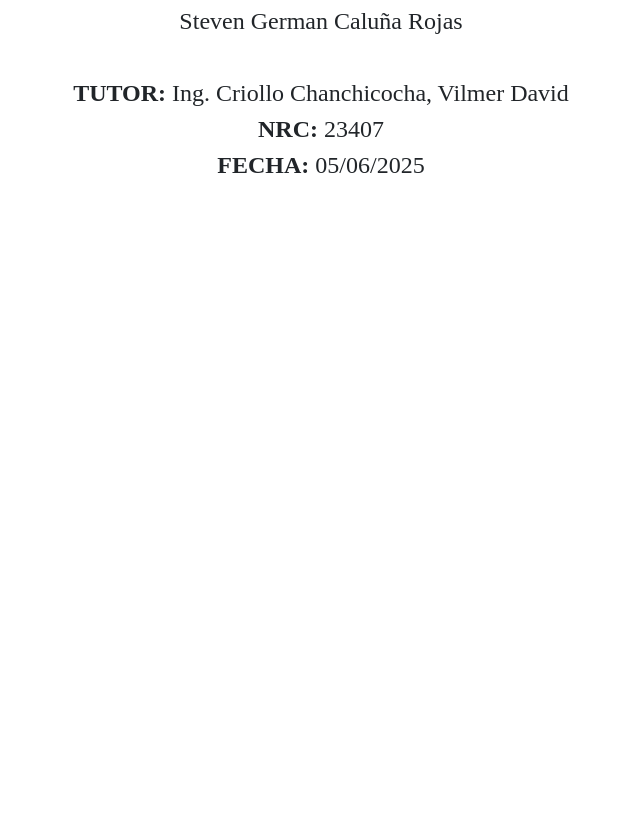
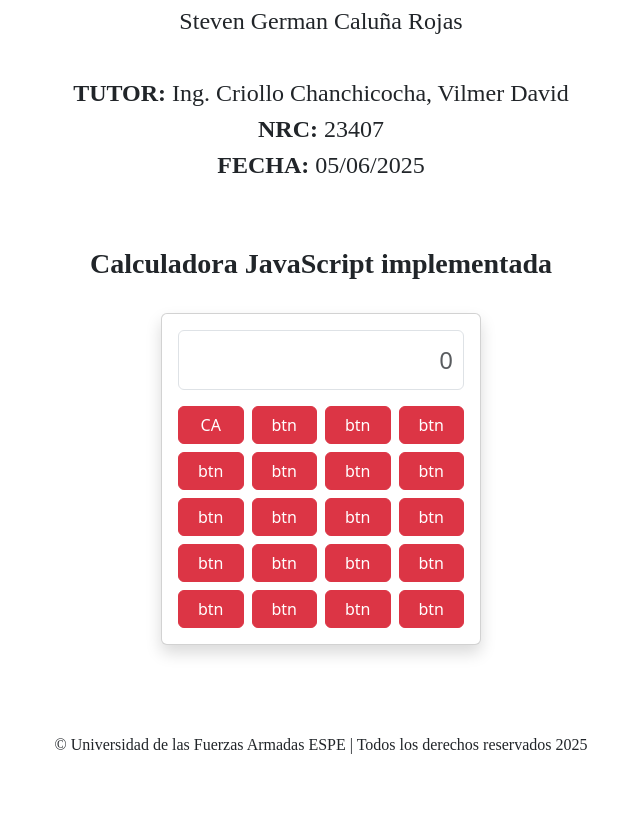
Before and after one commit to jfgoyes/Act4.Grupo2.PICW, a plain HTML site: page index.html in a window 1280 px wide. Shown: the part 409-1222 px from the top of the page, without its empty margins (319-959 px from the left). Before the commit the page ends 800 px from the top, so only its background shows below. Drawn offline with Linux system fonts and the light colour scheme.

Commit message:
4to. Actualización index.html, public/

```diff
--- a/index.html
+++ b/index.html
@@ -39,6 +39,52 @@
                 <strong>FECHA:</strong> 05/06/2025
             </p>
         </div>
+        <!-- Contenedor de la calculadora -->
+         <!-- Titulo de la calculadora -->
+         <div class="text-center p-4 fs-4">
+            <h3><strong>Calculadora JavaScript implementada</strong></h3>
+         </div>
+         <!-- Pantalla de la calculadora -->
+        <div class="flex-grow-1 d-flex justify-content-center align-items-center">
+            <div class="card shadow p-3" style="width: 320px;">
+                <input id="display" class="form-control mb-3" placeholder="0" readonly onkeydown="return false" oninput="handleManualInput()"/>
+                <!-- Botones de la calculadora -->
+                <div class="row g-2">
+                    <div class="col-3"><button class="btn btn-danger w-100" onclick="clearDisplay()">CA</button></div>
+                    <div class="col-3"><button class="btn btn-danger w-100" onclick="clearDisplay()">btn</button></div>
+                    <div class="col-3"><button class="btn btn-danger w-100" onclick="clearDisplay()">btn</button></div>
+                    <div class="col-3"><button class="btn btn-danger w-100" onclick="clearDisplay()">btn</button></div>
+
+                    <div class="col-3"><button class="btn btn-danger w-100" onclick="clearDisplay()">btn</button></div>
+                    <div class="col-3"><button class="btn btn-danger w-100" onclick="clearDisplay()">btn</button></div>
+                    <div class="col-3"><button class="btn btn-danger w-100" onclick="clearDisplay()">btn</button></div>
+                    <div class="col-3"><button class="btn btn-danger w-100" onclick="clearDisplay()">btn</button></div>
+
+                    <div class="col-3"><button class="btn btn-danger w-100" onclick="clearDisplay()">btn</button></div>
+                    <div class="col-3"><button class="btn btn-danger w-100" onclick="clearDisplay()">btn</button></div>
+                    <div class="col-3"><button class="btn btn-danger w-100" onclick="clearDisplay()">btn</button></div>
+                    <div class="col-3"><button class="btn btn-danger w-100" onclick="clearDisplay()">btn</button></div>
+
+                    <div class="col-3"><button class="btn btn-danger w-100" onclick="clearDisplay()">btn</button></div>
+                    <div class="col-3"><button class="btn btn-danger w-100" onclick="clearDisplay()">btn</button></div>
+                    <div class="col-3"><button class="btn btn-danger w-100" onclick="clearDisplay()">btn</button></div>
+                    <div class="col-3"><button class="btn btn-danger w-100" onclick="clearDisplay()">btn</button></div>
+
+                    <div class="col-3"><button class="btn btn-danger w-100" onclick="clearDisplay()">btn</button></div>
+                    <div class="col-3"><button class="btn btn-danger w-100" onclick="clearDisplay()">btn</button></div>
+                    <div class="col-3"><button class="btn btn-danger w-100" onclick="clearDisplay()">btn</button></div>
+                    <div class="col-3"><button class="btn btn-danger w-100" onclick="clearDisplay()">btn</button></div>
+                </div>
+            </div>
+        </div>
+        <!-- Pie de pagina -->
+        <div class="text-center p-4">
+            <footer class="py-3 mt-5 fs-6">
+                <p>
+                    © Universidad de las Fuerzas Armadas ESPE | Todos los derechos reservados 2025
+                </p>
+            </footer>
+        </div>
     </div>
     <script src="./public/lib/bootstrap-5.3.6-dist/js/bootstrap.min.js"></script>
     <script src="./public/js/calculadora.js"></script>
--- a/public/css/estilos.css
+++ b/public/css/estilos.css
@@ -1,3 +1,9 @@
-p {
+p, h1, h2, h3, h4 {
     font-family: 'Times New Roman', Times, serif;
 }
+#display {
+    height: 60px;
+    font-size: 24px;
+    text-align: right;
+    padding: 10px;
+}
```
